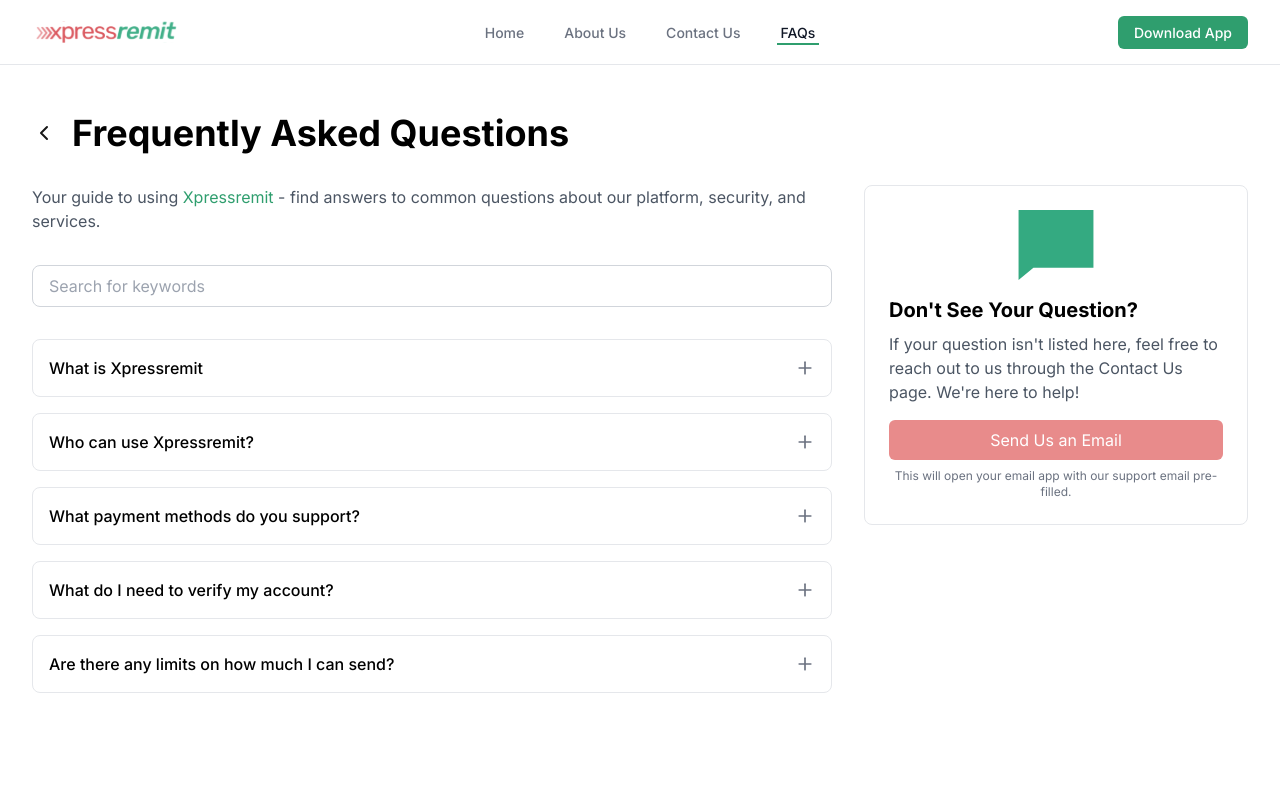
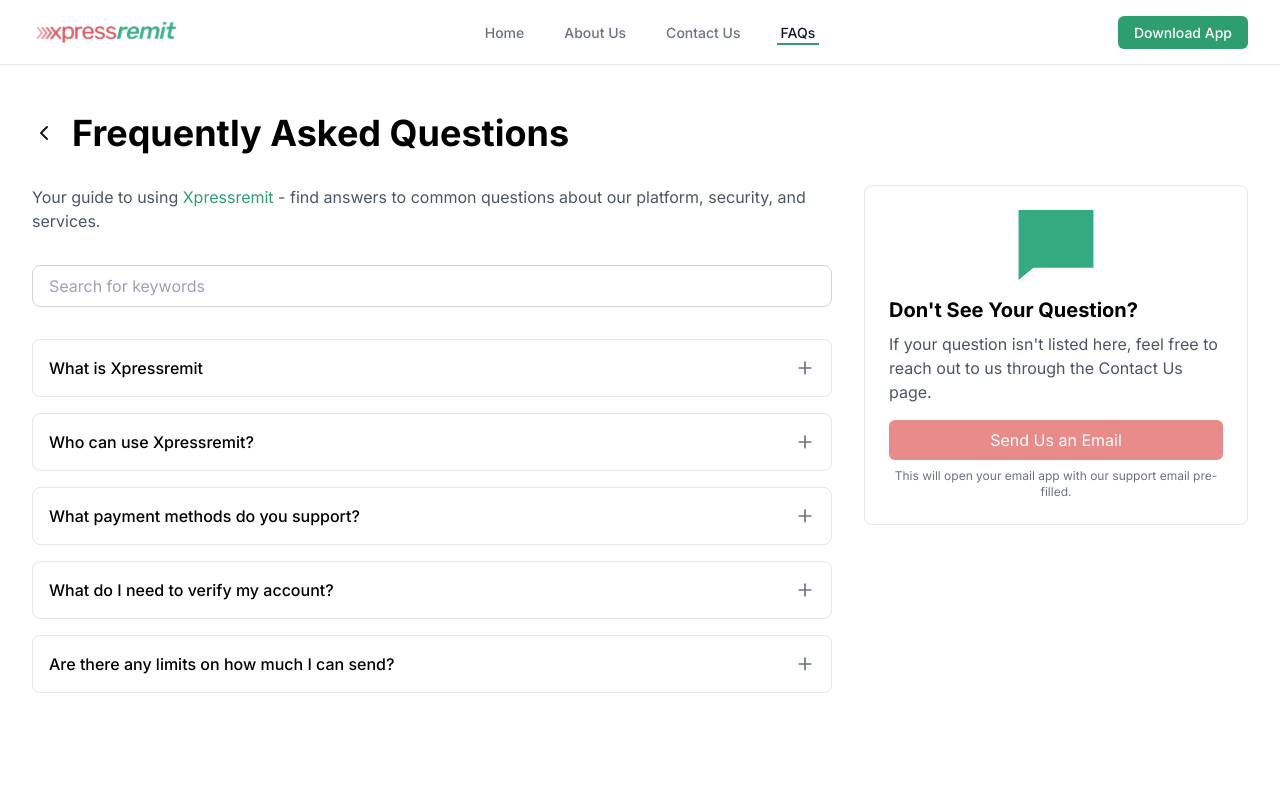
Before and after one commit to georgeey123/xpressremit-website, a Next.js app in the folder XpressRemit-website-main/expressremit-website/: page /faq in a window 1280 px wide. Shown: the top 800 px of the page. Built offline with nearby package versions, Linux system fonts and the light colour scheme.

Commit message:
fix escape characters

```diff
--- a/XpressRemit-website-main/expressremit-website/app/faq/page.tsx
+++ b/XpressRemit-website-main/expressremit-website/app/faq/page.tsx
@@ -26,7 +26,8 @@
     },
     {
       question: "What do I need to verify my account?",
-      answer: "You'll need a valid government-issued ID and proof of address to verify your account.",
+      answer: "You&apos;ll need a valid government-issued ID and proof of address to verify your account."
+      ,
     },
     {
       question: "Are there any limits on how much I can send?",
@@ -99,8 +100,7 @@
               </div>
               <h2 className="text-xl font-bold mb-2 text-black">Don't See Your Question?</h2>
               <p className="text-gray-600 mb-4">
-                If your question isn't listed here, feel free to reach out to us through the Contact Us page. We're here
-                to help!
+              If your question isn&apos;t listed here, feel free to reach out to us through the Contact Us page.
               </p>
               <button className="w-full bg-[#E88B8B] text-white px-6 py-2 rounded-md hover:bg-opacity-90 transition-colors">
                 Send Us an Email
--- a/XpressRemit-website-main/expressremit-website/app/page.tsx
+++ b/XpressRemit-website-main/expressremit-website/app/page.tsx
@@ -129,10 +129,10 @@
             </div>
             <div>
               <h2 className="text-2xl font-bold text-gray-900 mb-4">
-                We're here to help
+                We&apos;re here to help
               </h2>
               <p className="text-gray-600 mb-6">
-                Read through our FAQs and if you can't find what you're looking
+                Read through our FAQs and if you can&apos;t find what you&apos;re looking
                 for, our experts will be happy to answer your questions.
               </p>
               <button className="bg-[#E88B8B] text-white px-6 py-2 rounded-md hover:bg-opacity-90 transition-colors">
--- a/XpressRemit-website-main/expressremit-website/components/ui/sheet.tsx
+++ b/XpressRemit-website-main/expressremit-website/components/ui/sheet.tsx
@@ -1,4 +1,4 @@
-import React, { useState } from 'react'
+import React from 'react'
 
 interface SheetProps {
   children: React.ReactNode
```
